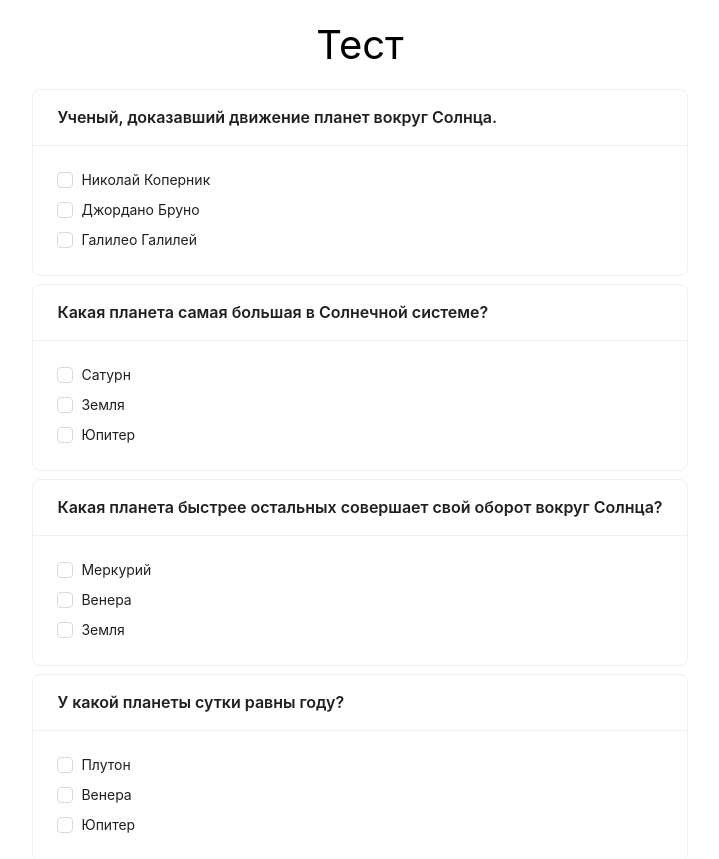
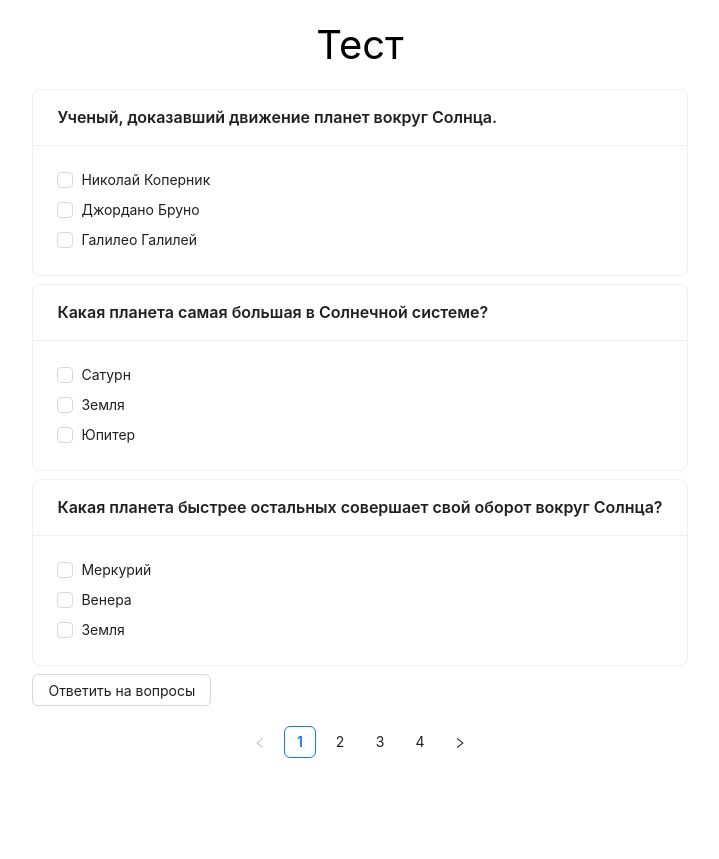
Before and after one commit to Arhidiman/sputnik-task-1, a React app: page / in a window 1280 px wide. Shown: the top 859 px of the page, without its empty margins (280-999 px from the left). After the commit the page ends 800 px from the top, so only its background shows below. Built offline with nearby package versions, Linux system fonts and the light colour scheme.

Commit message:
Добавлена пагинация страниц с вопросами

```diff
--- a/src/app/App.tsx
+++ b/src/app/App.tsx
@@ -2,6 +2,10 @@ import Checkbox from 'antd/es/checkbox/Checkbox';
 import { Pagination } from 'antd';
 import Page from './components/page/Page';
 import './styles/index.scss';
+import { useState } from 'react';
+import { useSelector } from 'react-redux/es/exports';
+import { AppState } from 'index';
+import { QuestionType } from './store/app-reducer/questions';
 
 
 const onChange = ()=> {
@@ -11,11 +15,20 @@ const onChange = ()=> {
 
 
 export function App() {
+    const [currentPage, setCurrentPage] = useState(1)
+    const [pageSize, setPageSize] = useState(3)
+    const questions = useSelector((state: AppState) => state.questions.questionsList)
+    const questionsNumber = questions.length
+    const [totalPages, setTotalPages] = useState(Math.ceil(questionsNumber/pageSize))
+
+
+
+
     return (
         <div className='app'>
             <div className='header'>Тест</div>
-            <Page/>
-            <Pagination onChange={onChange} defaultCurrent={1} total={50}/>
+            <Page currentPage={currentPage} pageSize = {pageSize}/>
+            <Pagination onChange={(e)=> setCurrentPage(e)} defaultCurrent={1} total={totalPages*10}/>
         </div>
     );
 }
--- a/src/app/components/QuestionCard/QuestionCard.tsx
+++ b/src/app/components/QuestionCard/QuestionCard.tsx
@@ -11,21 +11,17 @@ interface QuestionCardProps {
 }
 
 
-const QuestionCard = ({questionIndex, question, answerOptions, checkedAnswer}: QuestionCardProps)=> {
+const QuestionCard = ({questionIndex, question, answerOptions}: QuestionCardProps)=> {
     const dispatch = useDispatch()
-    // const checkAnswer = (questionIndex: number, answerIndex: number )=> {
-    //     dispatch({type: 'CHECK_ANSWER', payload: {questionIndex: questionIndex, answerIndex: answerIndex }})
-    // }
-
-    const checkAnswer = (checked: any)=> {
-        console.log(checked)
+    const checkAnswer = (questionIndex: number, answerIndex: number )=> {
+        dispatch({type: 'CHECK_ANSWER', payload: {questionIndex: questionIndex, answerIndex: answerIndex }})
     }
-
+    const state = useSelector(state=>state)
     return(
         <Card title={question}>
 
             <Space direction='vertical'>
-                {answerOptions.map((option, index) => <Checkbox key={index} onChange={checkAnswer}>{option}</Checkbox>)}
+                {answerOptions.map((option, index) => <Checkbox key={index} disabled={option.disabled} checked = {option.isChecked}  onChange={()=>checkAnswer(questionIndex, index)}>{option.value}</Checkbox>)}
             </Space>
 
         </Card>
--- a/src/app/components/page/Page.tsx
+++ b/src/app/components/page/Page.tsx
@@ -7,20 +7,43 @@ import { AppState } from 'index';
 
 
 
+type PagesProps = {
+    currentPage: number,
+    pageSize: number
+}
 
 
-const Page = ()=> {
+const getCurrentPage = (currentPage: number, pageSize:number, questions: QuestionType[])=> {
+    const firstCard =  currentPage === 1 ? 0 : pageSize*currentPage - pageSize
+    const lastCard = firstCard + pageSize > questions.length-1 ? questions.length - 1 : firstCard + (pageSize - 1)
+    console.log(firstCard, lastCard)
+    const page = []
+    for (let i = firstCard; i<=lastCard; i++) {
+        const question={questionNumber: i, question: questions[i]}
+        page.push(question)
+    }
+    return page
+}
+
+
+
+const Page = ({currentPage, pageSize}: PagesProps)=> {
     const questions = useSelector((state: AppState)=> state.questions.questionsList)
-    console.log(questions)
     return(
         <Space direction='vertical'>
-            {questions.map((question: QuestionType, index: number)=><QuestionCard
-                key={index}
-                questionIndex={index+1}
-                question={question.question}
-                answerOptions={question.answerOptions}
-                checkedAnswer={question.checkedAnswer}/>
-            )}
+            {
+                getCurrentPage(currentPage , pageSize, questions).map((option, index)=>
+                    <QuestionCard
+                        key={index}
+                        questionIndex={option.questionNumber}
+                        question={option.question.question}
+                        answerOptions={option.question.answerOptions}
+                        checkedAnswer={option.question.checkedAnswer}/>
+                )
+            }
+            {}
+
+
             <Button>Ответить на вопросы</Button>
         </Space>
     )
--- a/src/app/store/app-reducer/questions.ts
+++ b/src/app/store/app-reducer/questions.ts
@@ -21,33 +21,31 @@ export type Action<Payload> = {
     payload? : Payload
 }
 
-// export type Options = {label: string, value: string, disabled: boolean}[]
-export type Options = string[]
+export type Options = {value: string, disabled: boolean, isChecked: boolean}[]
 
 
 const checkBoxOptions = [
-    // [{label: 'Николай Коперник', value: 'Николай Коперник', disabled: false}, {label: 'Джордано Бруно', value: 'Джордано Бруно', disabled: false}, {label: 'Галилео Галилей', value: 'Галилео Галилей', disabled: false}],
-    // [{label: 'Сатурн', value: 'Сатурн', disabled: false}, {label: 'Земля', value: 'Земля', disabled: false}, {label: 'Юпитер', value: 'Юпитер', disabled: false}],
-    // [{label: 'Меркурий', value: 'Меркурий', disabled: false},{label: 'Венера', value: 'Венера', disabled: false}, {label: 'Земля', value: 'Земля', disabled: false}],
-    // [{label: 'Плутон', value: 'Плутон', disabled: false}, {label: 'Венера', value: 'Венера', disabled: false}, {label: 'Юпитер', value: 'Юпитер', disabled: false}],
-    // [{label: 'Юпитер', value: 'Юпитер', disabled: false}, {label: 'Земля', value: 'Земля', disabled: false}, {label: 'Венера', value: 'Венера', disabled: false}],
-    // [{label: 'Марс', value: 'Марс', disabled: false}, {label: 'Плутон', value: 'Плутон', disabled: false}, {label: 'Меркурий', value: 'Меркурий', disabled: false}],
-    // [{label: 'Венера, Земля, Марс, Нептун', value: 'Венера, Земля, Марс, Нептун', disabled: false}, {label: 'Венера, Земля, Марс, Плутон.', value: 'Венера, Земля, Марс, Плутон.', disabled: false}, {label: 'Меркурий, Венера, Земля, Марс.', value: 'Меркурий, Венера, Земля, Марс.', disabled: false}],
-    // [{label: 'Уран', value: 'Уран', disabled: false}, {label: 'Юпитер', value: 'Юпитер', disabled: false}, {label: 'Сатурн', value: 'Сатурн', disabled: false}],
-    // [{label: 'Солнце', value: 'Солнце', disabled: false}, {label: 'Планета Марс', value: 'Планета Марс', disabled: false}, {label: 'Пояс астероидов',  value: 'Пояс астероидов', disabled: false}],
-    // [{label: 'Церера', value: 'Церера', disabled: false}, {label: 'Эрида', value: 'Эрида', disabled: false}, {label: 'Плутон', value: 'Плутон', disabled: false}],
+    [{value: 'Николай Коперник', disabled: false, isChecked: false}, {value: 'Джордано Бруно', disabled: false, isChecked: false}, {value: 'Галилео Галилей', disabled: false, isChecked: false}],
+    [{value: 'Сатурн', disabled: false, isChecked: false}, { value: 'Земля', disabled: false, isChecked: false}, {value: 'Юпитер', disabled: false, isChecked: false}],
+    [{value: 'Меркурий', disabled: false, isChecked: false},{value: 'Венера', disabled: false, isChecked: false}, {value: 'Земля', disabled: false, isChecked: false}],
+    [{value: 'Плутон', disabled: false, isChecked: false}, {value: 'Венера', disabled: false, isChecked: false}, {value: 'Юпитер', disabled: false, isChecked: false}],
+    [{value: 'Юпитер', disabled: false, isChecked: false}, {value: 'Земля', disabled: false, isChecked: false}, {value: 'Венера', disabled: false, isChecked: false}],
+    [{value: 'Марс', disabled: false, isChecked: false}, {value: 'Плутон', disabled: false, isChecked: false}, {value: 'Меркурий', disabled: false, isChecked: false}],
+    [{value: 'Венера, Земля, Марс, Нептун', disabled: false, isChecked: false}, {value: 'Венера, Земля, Марс, Плутон.', disabled: false, isChecked: false}, {value: 'Меркурий, Венера, Земля, Марс.', disabled: false, isChecked: false}],
+    [{value: 'Уран', disabled: false, isChecked: false}, {value: 'Юпитер', disabled: false, isChecked: false}, {value: 'Сатурн', disabled: false, isChecked: false}],
+    [{value: 'Солнце', disabled: false, isChecked: false}, {value: 'Планета Марс', disabled: false, isChecked: false}, {value: 'Пояс астероидов', disabled: false, isChecked: false}],
+    [{value: 'Церера', disabled: false, isChecked: false}, {value: 'Эрида', disabled: false, isChecked: false}, {value: 'Плутон', disabled: false, isChecked: false}],
 
-    ['Николай Коперник','Джордано Бруно','Галилео Галилей'],
-    ['Сатурн','Земля', 'Юпитер'],
-    ['Меркурий','Венера', 'Земля'],
-    ['Плутон', 'Венера', 'Юпитер'],
-    ['Юпитер', 'Земля', 'Венера'],
-    ['Марс', 'Плутон', 'Меркурий'],
-    ['Венера, Земля, Марс, Нептун', 'Венера, Земля, Марс, Плутон.', 'Меркурий, Венера, Земля, Марс.'],
-    ['Уран', 'Юпитер', 'Сатурн'],
-    ['Солнце', 'Планета Марс', 'Пояс астероидов'],
-    ['Церера', 'Эрида', 'Плутон'],
-
+    // ['Николай Коперник','Джордано Бруно','Галилео Галилей'],
+    // ['Сатурн','Земля', 'Юпитер'],
+    // ['Меркурий','Венера', 'Земля'],
+    // ['Плутон', 'Венера', 'Юпитер'],
+    // ['Юпитер', 'Земля', 'Венера'],
+    // ['Марс', 'Плутон', 'Меркурий'],
+    // ['Венера, Земля, Марс, Нептун', 'Венера, Земля, Марс, Плутон.', 'Меркурий, Венера, Земля, Марс.'],
+    // ['Уран', 'Юпитер', 'Сатурн'],
+    // ['Солнце', 'Планета Марс', 'Пояс астероидов'],
+    // ['Церера', 'Эрида', 'Плутон'],
 ]
 
 const initialState: QuestionsState = {
@@ -129,9 +127,19 @@ const initialState: QuestionsState = {
 
 export const questionsReducer = (state = initialState as QuestionsState, action: Action<CheckAnswerPayload>) => {
     const payload = action.payload
-    console.log(payload)
     switch(action.type) {
-    case 'CHECK_ANSWER': return ({...state, questionsList: []})
+    case 'CHECK_ANSWER': return ({...state, questionsList: state.questionsList.map((question, index)=>{
+        const newQuestion = question
+        if (payload.questionIndex === index) {
+            const answerIndex = payload.answerIndex
+            const answers = newQuestion.answerOptions
+            for (const answer of answers) {
+                answer.isChecked = false
+            }
+            newQuestion.answerOptions[answerIndex].isChecked = true
+        }
+        return newQuestion
+    })})
     default: return state
     }
 }
```
